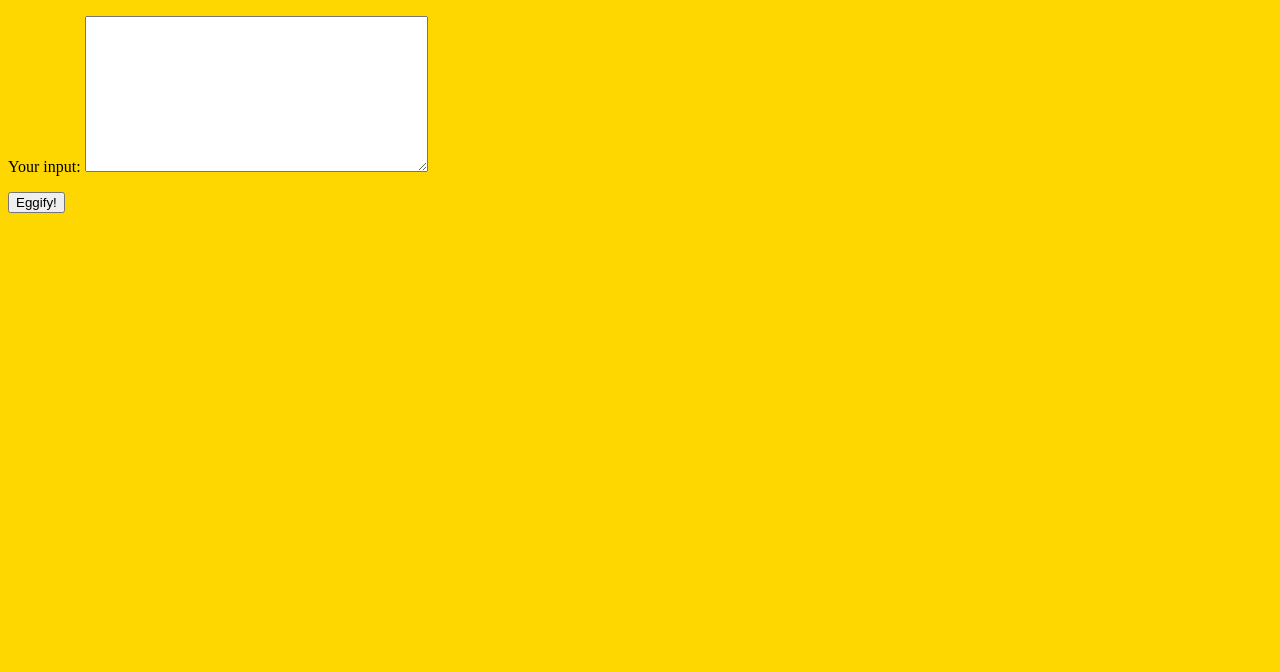
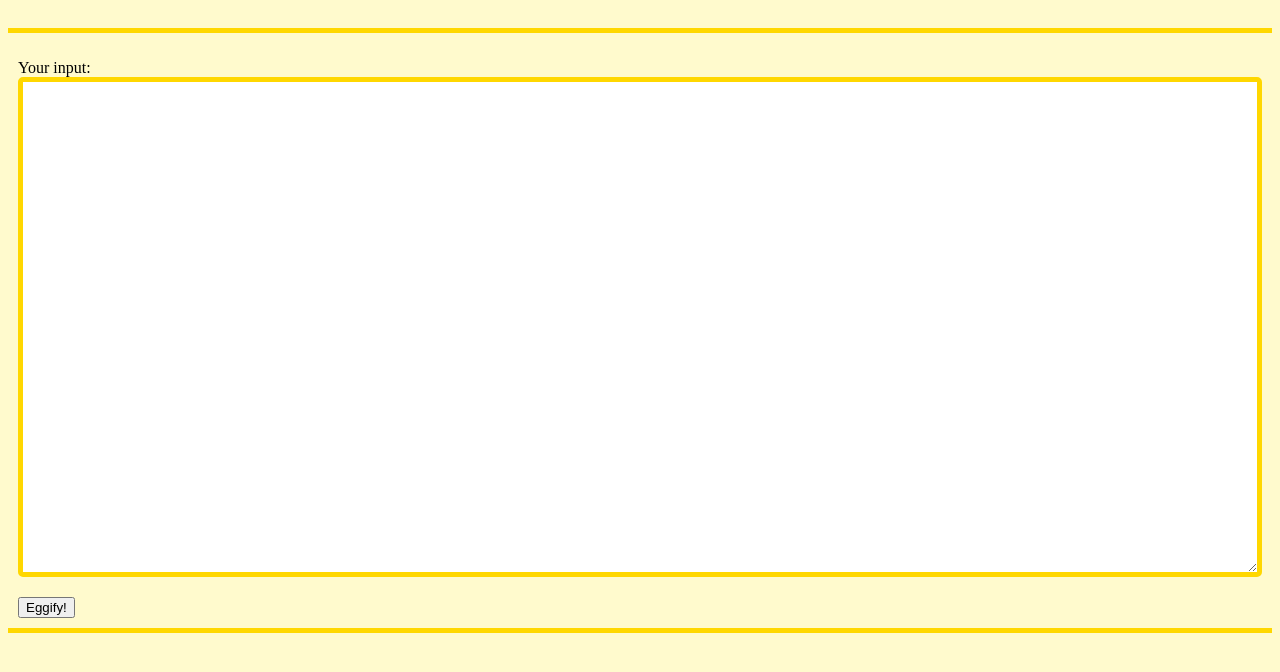
Before and after one commit to ad-egg/eggify, a Django app: page /eggify/ in a window 1280 px wide. Shown: the top 672 px of the page. Run offline with Django 3.2, Linux system fonts and the light colour scheme.

Commit message:
adding style!

```diff
--- a/eggify/static/eggify/style.css
+++ b/eggify/static/eggify/style.css
@@ -1,3 +1,38 @@
 body {
-	background-color: #FFD700;
+	background-color: #FFFACD;
 }
+
+header {
+	border-bottom: 5px solid #FFD700;
+	padding: 10px;
+}
+
+footer {
+	border-top: 5px solid #FFD700;
+	padding: 10px;
+}
+
+
+main {
+	padding: 10px;
+}
+
+input[type=text] {
+	background-color: #FFFFFF;
+	border: 5px solid #FFD700;
+	border-radius: 5px;
+	padding: 10px;
+	box-sizing: border-box;
+	width: 100%;
+}
+
+textarea {
+	background-color: #FFFFFF;
+	border: 5px solid #FFD700;
+	border-radius: 5px;
+	padding: 10px;
+	box-sizing: border-box;
+	height: 100%;
+	width: 100%;
+	min-height: 500px;
+}
--- a/eggify/templates/eggify/egged.html
+++ b/eggify/templates/eggify/egged.html
@@ -15,11 +15,7 @@
 			<DIV class="eggified">
 				<TEXTAREA readonly=True>{{ egg }}</TEXTAREA>
 				<br><br>
-				Eggn't ID: {{ eggnt.id }}
-				<br><br>
-				Eggn't URL: {% url 'eggify:detail' eggnt.id %}
-				<br><br>
-				<a href="{% url 'eggify:detail' eggnt.id %}">Eggn't link</a>
+				URL for sharing: <input type=text readonly=True value="{% url 'eggify:detail' eggnt.id %}">
 				<br><br>
 				<a href="{% url 'eggify:index' %}">Eggify some more!</a>
 			</DIV>
```
